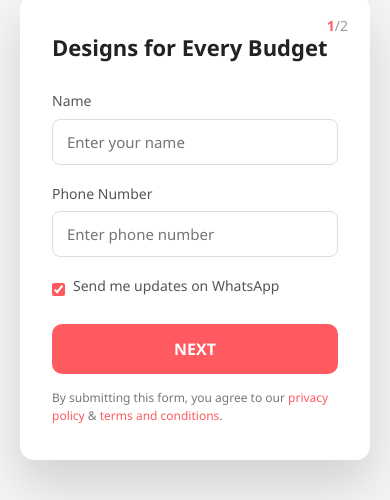
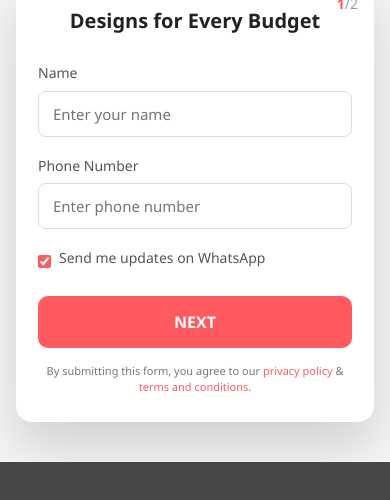
Before and after one commit to rohanlondhe7072/interior-design-frontend, a PHP site: page / in a window 390 px wide. Shown: the part 507-1007 px from the top of the page. After the commit the page ends 969 px from the top, so only its background shows below. Run offline with PHP 8.4, Linux system fonts and the light colour scheme.

Commit message:
Update of style.css

```diff
--- a/style.css
+++ b/style.css
@@ -852,3 +852,74 @@ body {
     padding: 40px 20px;
   }
 }
+
+/* =========================
+   MOBILE OPTIMIZATION
+========================= */
+@media (max-width: 600px) {
+
+  .landing-page {
+    flex-direction: column;
+  }
+
+  /* HERO / LEFT SECTION */
+  .landing-left {
+    min-height: 60vh;
+    padding: 40px 20px;
+    text-align: center;
+  }
+
+  .landing-left h1 {
+    font-size: 34px;
+    line-height: 1.2;
+  }
+
+  .landing-left h1 span {
+    display: inline-block;
+    margin-top: 6px;
+  }
+
+  .landing-left p {
+    font-size: 15px;
+    margin-top: 14px;
+    line-height: 1.5;
+  }
+
+  /* FORM SECTION */
+  .landing-right {
+    padding: 20px 16px 40px;
+  }
+
+  .form-card {
+    width: 100%;
+    max-width: 100%;
+    padding: 26px 22px;
+    border-radius: 16px;
+    margin-top: -40px; /* pulls card upward */
+  }
+
+  .form-card h2 {
+    font-size: 20px;
+    text-align: center;
+  }
+
+  .step-indicator {
+    top: 14px;
+    right: 16px;
+  }
+
+  .form-group input {
+    padding: 13px;
+    font-size: 15px;
+  }
+
+  .next-btn {
+    padding: 15px;
+    font-size: 16px;
+  }
+
+  .terms {
+    text-align: center;
+    font-size: 11px;
+  }
+}
```
